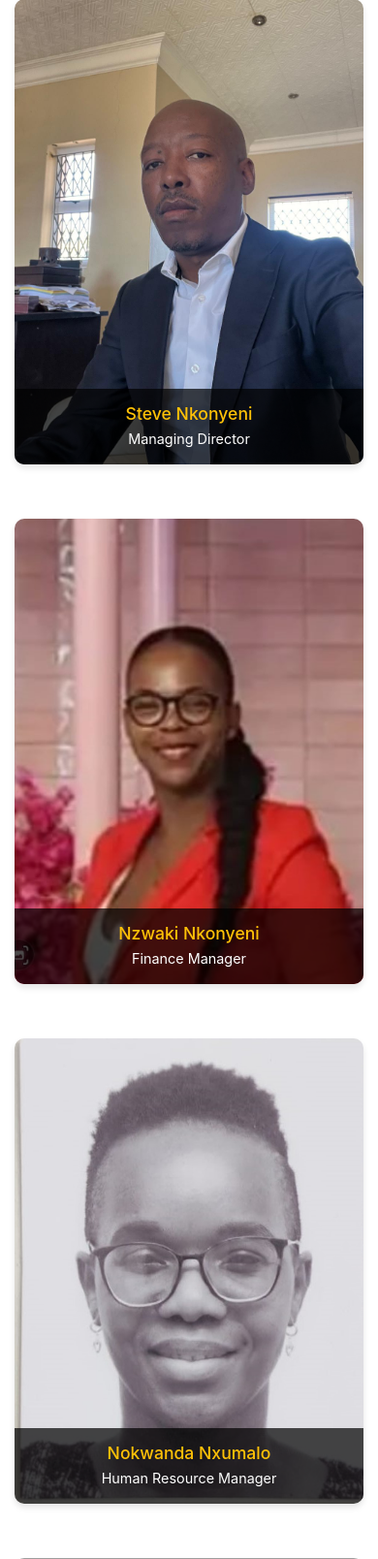
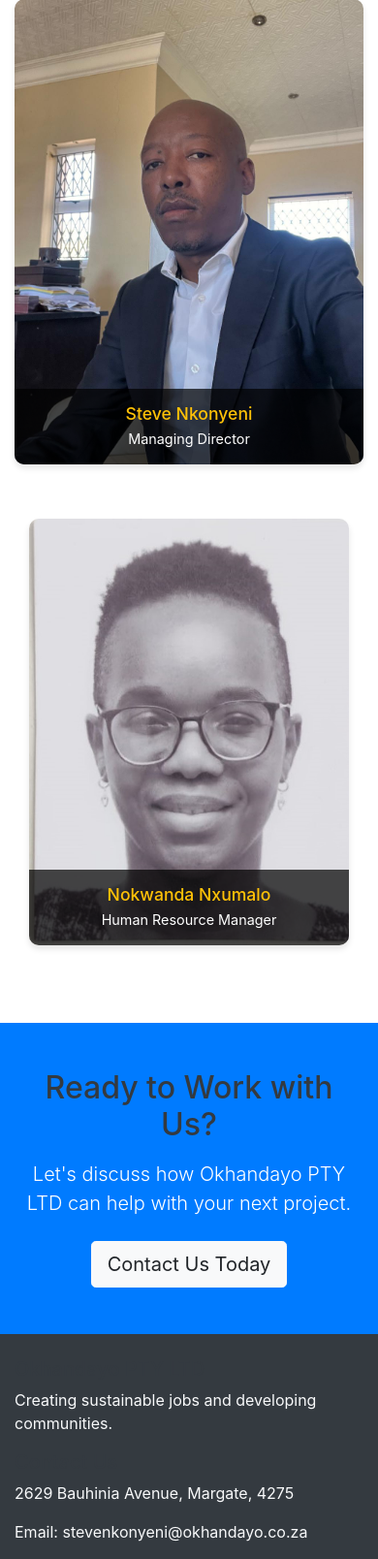
Before and after one commit to Awakenned1/okhandayo02, a Flask app: page / in a window 390 px wide. Shown: the part 2279-3887 px from the top of the page at 97% size. Run offline with Flask 3, Linux system fonts and the light colour scheme; some libraries are stand-ins or nearby versions; grey boxes are pictures that could not be loaded.

Commit message:
Remove team member cards for Nzwaki Nkonyeni and Nkosinam Dlungwana from the team highlight section

```diff
--- a/templates/index.html
+++ b/templates/index.html
@@ -87,16 +87,8 @@
                     </div>
                 </div>
             </div>
-            <div class="col-md-3 mb-4">
-                <div class="team-member-card">
-                    <div class="team-member-image">
-                        <img src="{{ url_for('static', filename='images/nzwaki.jpg') }}" alt="Nzwaki Nkonyeni">
-                    </div>
-                    <div class="team-member-info">
-                        <h5>Nzwaki Nkonyeni</h5>
-                        <p>Finance Manager</p>
-                    </div>
-                </div>
+
+
             </div>
             <div class="col-md-3 mb-4">
                 <div class="team-member-card">
@@ -109,17 +101,7 @@
                     </div>
                 </div>
             </div>
-            <div class="col-md-3 mb-4">
-                <div class="team-member-card">
-                    <div class="team-member-image">
-                        <img src="{{ url_for('static', filename='images/nkosi.JPG') }}" alt="Nkosinam Dlungwana">
-                    </div>
-                    <div class="team-member-info">
-                        <h5>Nkosinam Dlungwana</h5>
-                        <p>Software Engineer</p>
-                    </div>
-                </div>
-            </div>
+
         </div>
 
     </div>
```
